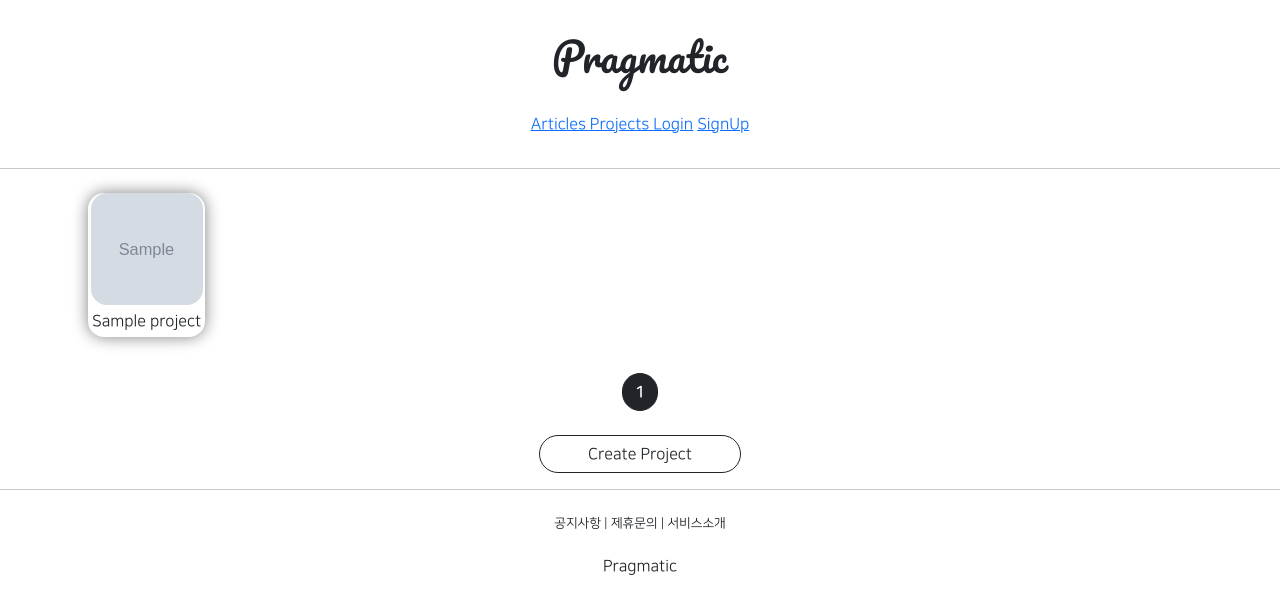
After one commit to tmdgy6232/gis_1, a Django app: page /projects/list/ in a window 1280 px wide. The commit adds this page. Shown: the top 614 px of the page. Run offline with Django 3.2, Linux system fonts and the light colour scheme; tables that the repository leaves empty hold one stand-in row (values such as "Sample post"); grey boxes marked "Sample" are stand-in pictures; parts of the project's set-up code (start-up, migrations or seed data) failed here and were passed over; some libraries are stand-ins or nearby versions.

Commit message:
8/17 projectapp list 추가 및 header 변경 list.html css 수정

```diff
--- /dev/null
+++ b/projectapp/templates/projectapp/list.html
@@ -0,0 +1,50 @@
+{% extends 'base.html' %}
+{% load static %}
+
+{% block content %}
+
+<style>
+
+    .container {
+        padding: 0;
+        margin: 0 auto;
+    }
+    .container div {
+      display: flex;
+      justify-content: center;
+      align-items: center;
+      border-radius: 1rem;
+      flex-direction: column;
+      box-shadow: 0 0 1rem grey;
+    }
+
+    .container img {
+        border-radius: 1rem;
+        width: 7rem;
+        height: 7rem;
+        object-fit: cover;
+    }
+</style>
+
+<div class="container my-4">
+    {% for project in project_list %}
+        <div>
+            <a href="{% url 'projectapp:detail' pk=project.pk %}">
+                <img src="{{ project.image.url }}" alt="">
+            </a>
+        <span class="m-1">{{ project.name }}</span>
+        </div>
+    {% endfor %}
+</div>
+<script src="{% static 'js/magicgrid.js' %}">
+
+</script>
+
+{% include 'snippets/pagenation.html' %}
+
+<div class="text-center">
+    <a href="{% url 'projectapp:create' %}" class="btn btn-outline-dark rounded-pill px-5">
+        Create Project
+    </a>
+</div>
+{% endblock %}
--- a/projectapp/urls.py
+++ b/projectapp/urls.py
@@ -1,10 +1,11 @@
 from django.urls import path
 
-from projectapp.views import ProjectCreateView, ProjectDetailView
+from projectapp.views import ProjectCreateView, ProjectDetailView, ProjectListView
 
 app_name = 'projectapp'
 
 urlpatterns = [
     path('create/', ProjectCreateView.as_view(), name='create'),
     path('detail/<int:pk>', ProjectDetailView.as_view(), name='detail'),
+    path('list/', ProjectListView.as_view(), name='list'),
 ]
--- a/projectapp/views.py
+++ b/projectapp/views.py
@@ -4,7 +4,7 @@ from django.shortcuts import render
 # Create your views here.
 from django.urls import reverse_lazy, reverse
 from django.utils.decorators import method_decorator
-from django.views.generic import CreateView, DetailView
+from django.views.generic import CreateView, DetailView, ListView
 
 from projectapp.forms import ProjectCreationForm
 from projectapp.models import Project
@@ -25,3 +25,9 @@ class ProjectDetailView(DetailView):
     model = Project
     context_object_name = 'target_project'
     template_name = 'projectapp/detail.html'
+
+class ProjectListView(ListView):
+    model = Project
+    context_object_name = 'project_list'
+    template_name = 'projectapp/list.html'
+    paginate_by = 20
--- a/templates/header.html
+++ b/templates/header.html
@@ -3,8 +3,16 @@
         <h1>Pragmatic</h1>
     </div>
     <div class="pragmatic_header_button">
-        <span>nav1</span>
-        <span>nav2</span>
+        <span>
+            <a href="{% url 'articleapp:list' %}">
+                Articles
+            </a>
+        </span>
+        <span>
+            <a href="{% url 'projectapp:list' %}">
+                Projects
+            </a>
+        </span>
             {% if not user.is_authenticated  %}
                 <span>
                     <a href="{% url 'accountapp:login' %}">Login</a>
```
